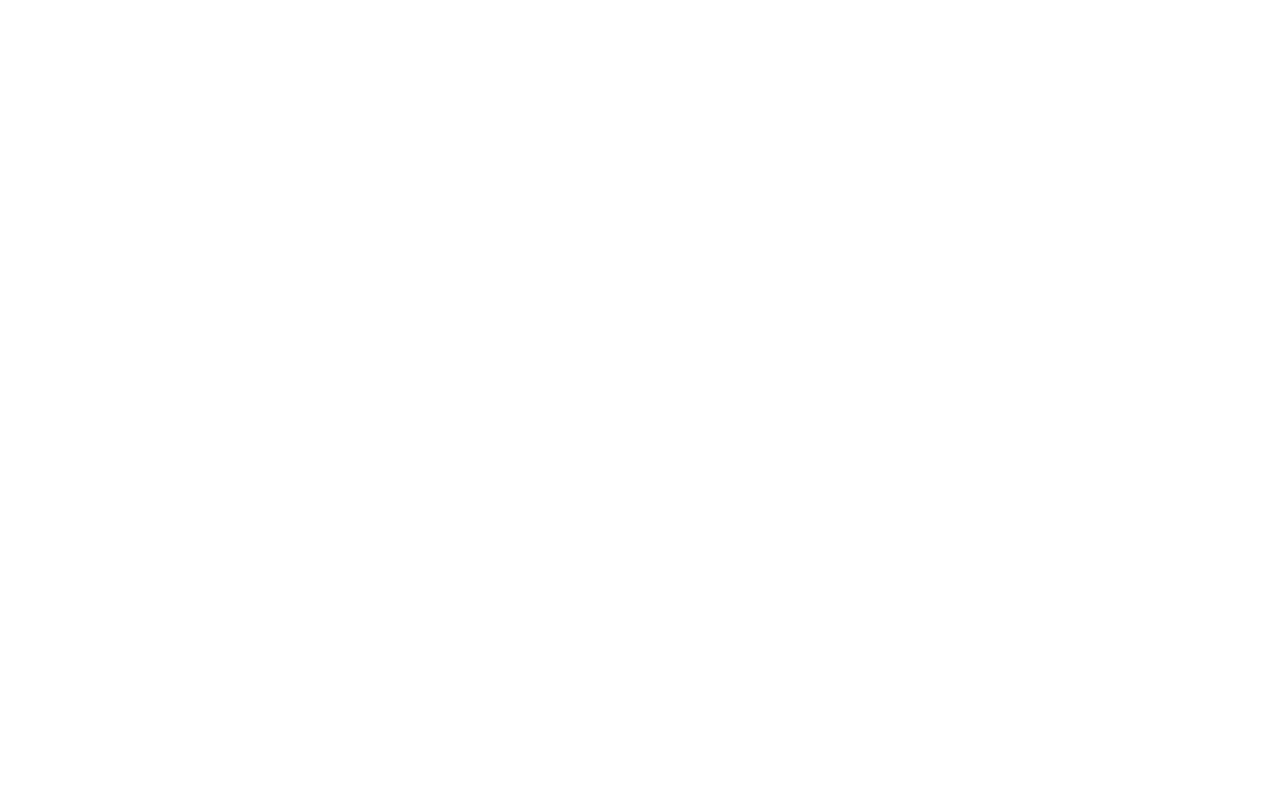
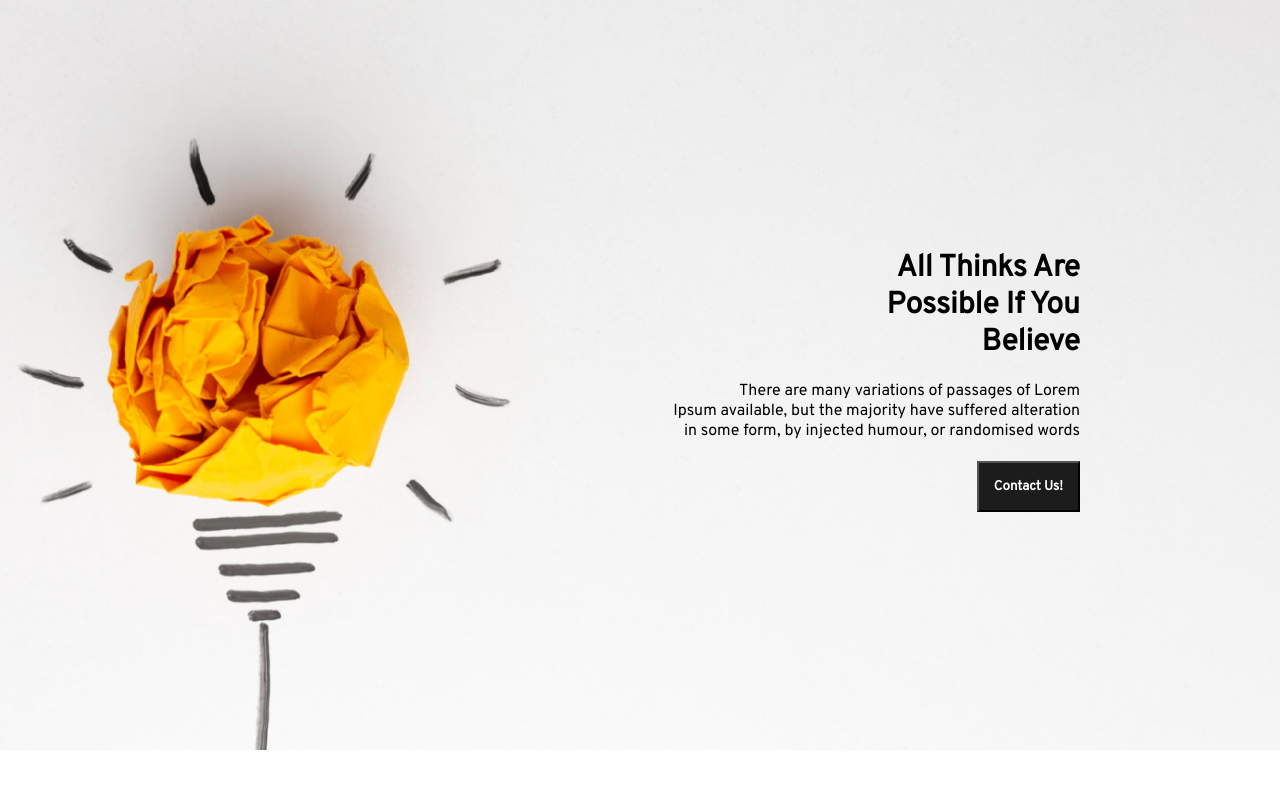
Before and after one commit to Bishwajit-Aich/my-life-believe-project, a plain HTML site: page index.html in a window 1280 px wide. Drawn offline with Linux system fonts and the light colour scheme.

Commit message:
believer section added

```diff
--- a/index.html
+++ b/index.html
@@ -3,10 +3,22 @@
 <head>
     <meta charset="UTF-8">
     <meta name="viewport" content="width=device-width, initial-scale=1.0">
+    <link rel="stylesheet" href="styles/style.css">
     <link rel="shortcut icon" href="" type="image/x-icon">
+    <link rel="preconnect" href="https://fonts.googleapis.com">
+<link rel="preconnect" href="https://fonts.gstatic.com" crossorigin>
+<link href="https://fonts.googleapis.com/css2?family=Open+Sans&family=Overpass&display=swap" rel="stylesheet">
     <title>My Life My Rules</title>
 </head>
 <body>
+    <!-- Belive Section Added -->
 
+    <header class="believe-header">
+        <section class="believer-section">
+            <h3>All Thinks Are <br> Possible If You <br>Believe</h3>
+            <p>There are many variations of passages of Lorem <br> Ipsum available, but the majority have suffered  alteration <br> in some form, by injected humour, or randomised words</p>
+            <button class="believer-btn">Contact Us!</button>
+        </section>
+    </header>
 </body>
 </html>
--- /dev/null
+++ b/styles/style.css
@@ -0,0 +1,41 @@
+*{
+    margin: 0;
+    font-family: 'Open Sans', sans-serif;
+font-family: 'Overpass', sans-serif;
+}
+
+
+
+/* Beliver Section Styles */
+
+.believe-header{
+    background-image: url(../images/banner/banner1.png);
+    background-repeat: no-repeat;
+    background-size: cover;
+    background-position: center;
+    height: 750px;
+    margin: 0px 0px 100px 0px;
+}
+
+.believer-section{
+  padding-top: 250px;
+    margin: 0px 100px;
+ text-align: right;
+ padding-right: 100px;
+}
+
+.believer-section h3{
+    font-size: 30px;
+    padding-bottom: 20px;
+}
+
+.believer-section p{
+    padding-bottom: 20px;
+}
+
+.believer-btn{
+    color: white;
+    background-color: rgb(28, 28, 28);
+    padding: 15px;
+    font-weight: 700;
+}
```
Also changed, not shown: images/banner/banner1.png (added), images/banner/banner2.png (added), images/banner/banner3.png (added), images/gradient1.png (added), images/gradient2.png (added), images/gradient3.png (added), images/icons/ecom.png (added), images/icons/fb.png (added), images/icons/js.png (added), images/icons/smoke.png (added), images/icons/twitter.png (added), images/icons/web.png (added), images/icons/youtube.png (added), images/person.png (added), 1 more files.
